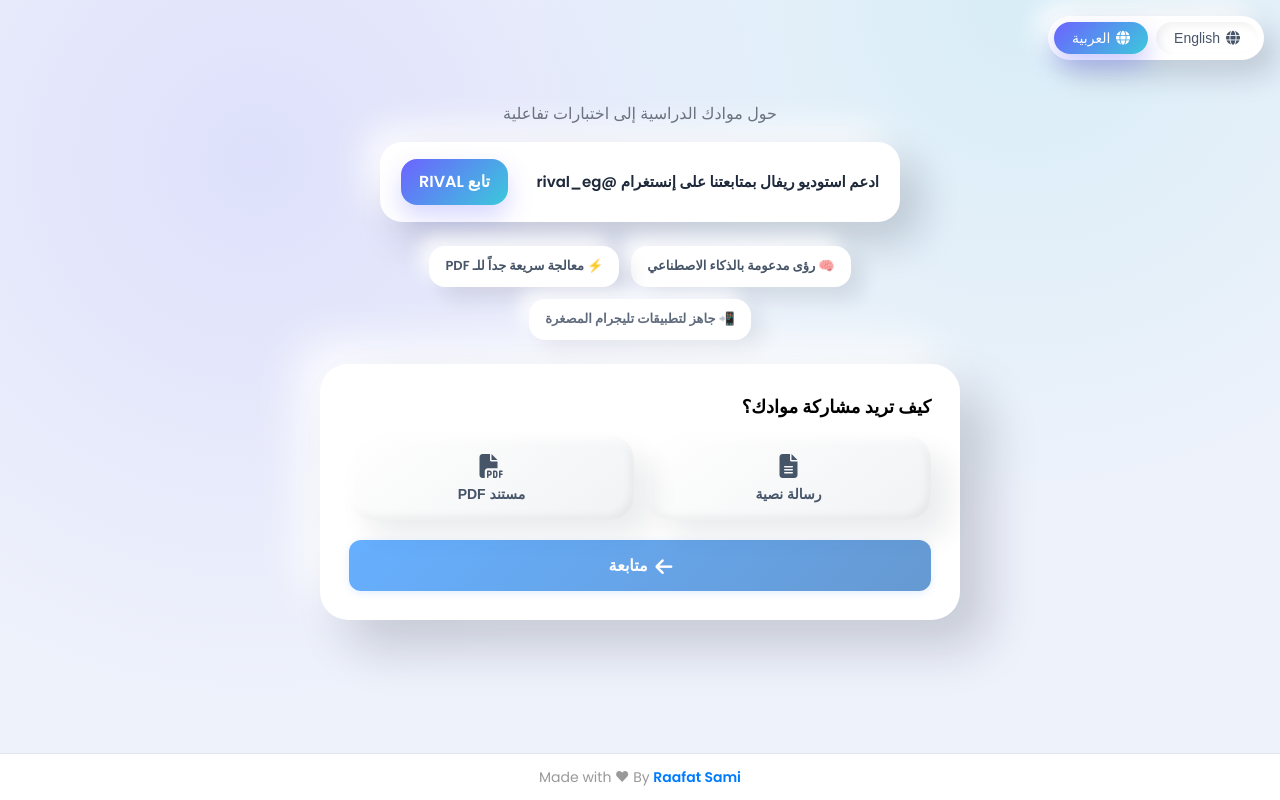
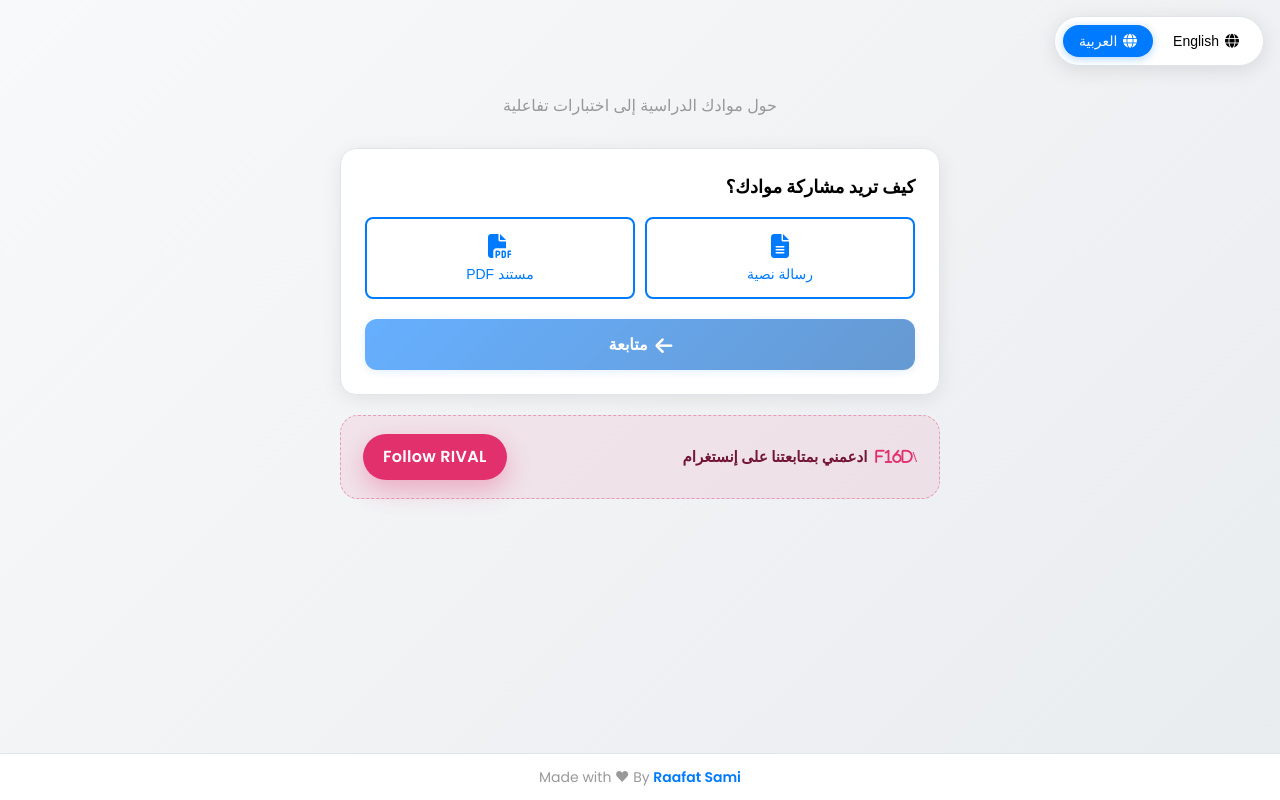
Before and after one commit to RefOoSami001/quiz-mini-app, a Flask app: page / in a window 1280 px wide. Run offline with Flask 3, Linux system fonts and the light colour scheme; some libraries are stand-ins or nearby versions.

Commit message:
Redesign brand-follow banner with Instagram-themed styling and CTA

```diff
--- a/templates/index.html
+++ b/templates/index.html
@@ -21,22 +21,14 @@
             --font-arabic: 'Cairo', 'Segoe UI', Tahoma, Arial, sans-serif;
             --animation-duration: 0.2s;
             --animation-easing: cubic-bezier(0.4, 0, 0.2, 1);
-            --bg-main: #eef2fb;
-            --bg-soft: #ffffff;
-            --shadow-light: rgba(255, 255, 255, 0.85);
-            --shadow-dark: rgba(15, 23, 42, 0.18);
-            --primary-blue: #6c63ff;
-            --accent-cyan: #3bc9db;
         }
 
         body {
             font-family: var(--font-english);
-            background: radial-gradient(circle at 20% 20%, rgba(108,99,255,0.12), transparent 45%),
-                        radial-gradient(circle at 80% 0%, rgba(59,201,219,0.12), transparent 40%),
-                        var(--bg-main);
-            color: #1e293b;
+            background: linear-gradient(135deg, var(--tg-theme-bg-color, #f8f9fa) 0%, var(--tg-theme-secondary-bg-color, #e9ecef) 100%);
+            color: var(--tg-theme-text-color, #212529);
             line-height: 1.6;
-            padding: 24px 16px 140px;
+            padding: 16px;
             min-height: 100vh;
             margin: 0;
             transition: all var(--animation-duration) var(--animation-easing);
@@ -47,7 +39,7 @@
         }
 
         .container {
-            max-width: 640px;
+            max-width: 600px;
             margin: 0 auto;
             animation: fadeInUp 0.6s var(--animation-easing);
         }
@@ -68,12 +60,13 @@
             top: 16px;
             right: 16px;
             z-index: 1000;
-            background: var(--bg-soft);
-            border-radius: 26px;
-            padding: 6px;
-            box-shadow: 14px 14px 30px var(--shadow-dark), -12px -12px 24px var(--shadow-light);
+            background: var(--tg-theme-secondary-bg-color, #ffffff);
+            border-radius: 25px;
+            padding: 8px;
+            box-shadow: 0 4px 20px rgba(0, 0, 0, 0.1);
+            border: 1px solid var(--tg-theme-section-separator-color, #e1e5e9);
             display: flex;
-            gap: 8px;
+            gap: 4px;
             animation: slideInRight 0.5s var(--animation-easing);
         }
 
@@ -89,11 +82,11 @@
         }
 
         .lang-btn {
-            padding: 8px 18px;
+            padding: 8px 16px;
             border: none;
-            border-radius: 18px;
+            border-radius: 20px;
             background: transparent;
-            color: #475569;
+            color: var(--tg-theme-text-color, #000000);
             font-size: 14px;
             font-weight: 500;
             cursor: pointer;
@@ -101,103 +94,51 @@
             display: flex;
             align-items: center;
             gap: 6px;
-            box-shadow: inset 4px 4px 8px rgba(0,0,0,0.05), inset -4px -4px 8px rgba(255,255,255,0.9);
         }
 
         .lang-btn:hover {
-            color: var(--primary-blue);
+            background: var(--tg-theme-button-color, #007bff);
+            color: white;
+            transform: scale(1.05);
         }
 
         .lang-btn.active {
-            background: linear-gradient(135deg, var(--primary-blue), var(--accent-cyan));
+            background: var(--tg-theme-button-color, #007bff);
             color: white;
-            box-shadow: 0 12px 25px rgba(102,99,255,0.35);
+            box-shadow: 0 2px 8px rgba(0, 123, 255, 0.3);
         }
 
         .header {
             text-align: center;
-            margin-bottom: 16px;
+            margin-bottom: 30px;
             animation: fadeInUp 0.8s var(--animation-easing);
         }
 
         .header h1 {
-            font-size: 30px;
-            margin-bottom: 10px;
-            color: #0f172a;
+            font-size: 28px;
+            margin-bottom: 12px;
+            color: #000000;
             font-weight: 700;
-        }
-
-        .header p {
-            color: #6b7280;
-            font-size: 16px;
-        }
-
-        .brand-follow {
-            margin: 0 auto 24px;
-            max-width: 520px;
-            padding: 16px 20px;
-            border-radius: 22px;
-            background: var(--bg-soft);
-            border: 1px solid rgba(255,255,255,0.4);
-            box-shadow: 20px 20px 40px var(--shadow-dark), -15px -15px 35px var(--shadow-light);
             display: flex;
             align-items: center;
-            justify-content: space-between;
+            justify-content: center;
             gap: 12px;
-            flex-wrap: wrap;
-        }
-
-        .brand-follow span {
-            font-size: 15px;
-            font-weight: 600;
-            color: #1e293b;
-        }
-
-        .brand-follow a {
-            background: linear-gradient(135deg, var(--primary-blue), var(--accent-cyan));
-            color: white;
-            padding: 10px 18px;
+        }
+
+        .header p {
+            color: var(--tg-theme-hint-color, #999999);
+            font-size: 16px;
+        }
+
+        .card {
+            background: var(--tg-theme-secondary-bg-color, #ffffff);
             border-radius: 16px;
-            text-decoration: none;
-            font-weight: 600;
-            box-shadow: 0 12px 25px rgba(102,99,255,0.25);
-            transition: transform 0.2s ease;
-        }
-
-        .brand-follow a:hover {
-            transform: translateY(-2px);
-        }
-
-        .value-badges {
-            display: flex;
-            gap: 12px;
-            flex-wrap: wrap;
-            justify-content: center;
-            margin-bottom: 24px;
-        }
-
-        .value-badges .badge {
-            padding: 10px 16px;
-            border-radius: 16px;
-            background: var(--bg-soft);
-            color: #475569;
-            font-weight: 600;
-            font-size: 13px;
-            box-shadow: 12px 12px 20px rgba(15,23,42,0.1), -10px -10px 18px rgba(255,255,255,0.8);
-            display: flex;
-            align-items: center;
-            gap: 6px;
-        }
-
-        .card {
-            background: var(--bg-soft);
-            border-radius: 28px;
-            padding: 28px;
-            margin-bottom: 26px;
-            border: 1px solid rgba(255,255,255,0.35);
-            box-shadow: 28px 28px 50px var(--shadow-dark),
-                        -22px -22px 45px var(--shadow-light);
-            transition: transform 0.35s var(--animation-easing), box-shadow 0.35s var(--animation-easing);
+            padding: 24px;
+            margin-bottom: 20px;
+            border: 1px solid var(--tg-theme-section-separator-color, #e1e5e9);
+            box-shadow: 0 4px 20px rgba(0, 0, 0, 0.08);
+            backdrop-filter: blur(10px);
+            transition: all var(--animation-duration) var(--animation-easing);
             animation: slideInUp 0.5s var(--animation-easing);
         }
 
@@ -211,7 +152,51 @@
                 transform: translateY(0);
             }
         }
-
+        .brand-follow {
+            margin: 0 auto 28px;
+            padding: 18px 22px;
+            border-radius: 18px;
+            border: 1px dashed rgba(225, 48, 108, 0.4);
+            background: rgba(225, 48, 108, 0.08);
+            display: flex;
+            align-items: center;
+            justify-content: space-between;
+            gap: 14px;
+            flex-wrap: wrap;
+        }
+
+        .brand-follow span {
+            font-size: 15px;
+            font-weight: 600;
+            color: #731537;
+            display: flex;
+            gap: 8px;
+            align-items: center;
+        }
+
+        .brand-follow span::before {
+            content: '\\f16d';
+            font-family: 'Font Awesome 6 Free';
+            font-weight: 900;
+            color: #e1306c;
+        }
+
+        .brand-follow a {
+            background: #e1306c;
+            color: #fff;
+            padding: 10px 20px;
+            border-radius: 999px;
+            text-decoration: none;
+            font-weight: 600;
+            letter-spacing: 0.3px;
+            box-shadow: 0 10px 24px rgba(225, 48, 108, 0.3);
+            transition: transform 0.2s ease, box-shadow 0.2s ease;
+        }
+
+        .brand-follow a:hover {
+            transform: translateY(-2px);
+            box-shadow: 0 14px 28px rgba(225, 48, 108, 0.35);
+        }
         .card:hover {
             transform: translateY(-4px) scale(1.02);
             box-shadow: 0 12px 40px rgba(0, 0, 0, 0.15);
@@ -326,38 +316,40 @@
             align-items: center;
             gap: 6px;
             text-align: center;
-            box-shadow: inset 4px 4px 8px rgba(255,255,255,0.85),
-                        inset -4px -4px 8px rgba(0,0,0,0.04),
-                        15px 15px 22px rgba(15,23,42,0.08);
         }
 
         .count-btn i {
             font-size: 18px;
         }
 
-        .count-btn:hover,
+        .count-btn:hover {
+            background: var(--tg-theme-secondary-bg-color, #f8f9fa);
+            transform: translateY(-1px) scale(1.02);
+        }
+
         .count-btn.selected {
-            color: #0f172a;
-            background: linear-gradient(135deg, var(--primary-blue), var(--accent-cyan));
-            box-shadow: 0 12px 24px rgba(102,99,255,0.25);
-            transform: translateY(-1px);
+            background: var(--tg-theme-button-color, #007bff);
+            color: white;
+            border-color: var(--tg-theme-button-color, #007bff);
+            transform: translateY(-1px) scale(1.02);
+            box-shadow: 0 2px 8px rgba(0, 123, 255, 0.3);
         }
 
         .input-type-options {
             display: grid;
             grid-template-columns: 1fr 1fr;
-            gap: 12px;
+            gap: 10px;
             margin-bottom: 20px;
         }
 
         .input-btn {
-            padding: 18px;
-            border-radius: 24px;
-            border: none;
-            background: linear-gradient(145deg, rgba(255,255,255,0.8), rgba(209,213,219,0.3));
-            color: #475569;
+            padding: 15px;
+            border: 2px solid var(--tg-theme-button-color, #007bff);
+            border-radius: 8px;
+            background: transparent;
+            color: var(--tg-theme-button-color, #007bff);
             font-size: 14px;
-            font-weight: 600;
+            font-weight: 500;
             cursor: pointer;
             transition: all var(--animation-duration) var(--animation-easing);
             text-align: center;
@@ -365,21 +357,24 @@
             flex-direction: column;
             align-items: center;
             gap: 8px;
-            box-shadow: inset 4px 4px 8px rgba(255,255,255,0.85),
-                        inset -4px -4px 8px rgba(0,0,0,0.05),
-                        18px 18px 28px rgba(15,23,42,0.08);
         }
 
         .input-btn i {
             font-size: 24px;
         }
 
-        .input-btn:hover,
+        .input-btn:hover {
+            background: var(--tg-theme-button-color, #007bff);
+            color: white;
+            transform: translateY(-2px) scale(1.02);
+            box-shadow: 0 4px 15px rgba(0, 123, 255, 0.3);
+        }
+
         .input-btn.selected {
-            color: #0f172a;
-            background: linear-gradient(135deg, var(--primary-blue), var(--accent-cyan));
-            box-shadow: 0 12px 24px rgba(102,99,255,0.25);
-            transform: translateY(-2px);
+            background: var(--tg-theme-button-color, #007bff);
+            color: white;
+            transform: translateY(-2px) scale(1.02);
+            box-shadow: 0 4px 15px rgba(0, 123, 255, 0.3);
         }
 
         .text-input {
@@ -993,22 +988,7 @@
         <div class="header">
             <br><br><br>
             <p data-en="Transform your study materials into interactive quizzes" data-ar="حول موادك الدراسية إلى اختبارات تفاعلية">Transform your study materials into interactive quizzes</p>
-        </div>
-
-        <div class="brand-follow">
-            <span data-en="Support our creative studio RIVAL by following @rival_eg" data-ar="ادعم استوديو ريفال بمتابعتنا على إنستغرام @rival_eg">
-                Support our creative studio RIVAL by following @rival_eg
-            </span>
-            <a href="https://instagram.com/rival_eg" target="_blank" rel="noopener noreferrer" data-en="Follow RIVAL" data-ar="تابع RIVAL">
-                Follow RIVAL
-            </a>
-        </div>
-
-        <div class="value-badges">
-            <div class="badge" data-en="🧠 AI-powered insights" data-ar="🧠 رؤى مدعومة بالذكاء الاصطناعي">🧠 AI-powered insights</div>
-            <div class="badge" data-en="⚡ Lightning fast PDF parsing" data-ar="⚡ معالجة سريعة جداً للـ PDF">⚡ Lightning fast PDF parsing</div>
-            <div class="badge" data-en="📲 Ready for Telegram mini apps" data-ar="📲 جاهز لتطبيقات تليجرام المصغرة">📲 Ready for Telegram mini apps</div>
-        </div>
+            </div>
 
         <!-- Step 1: Input Method (inline text or PDF) -->
         <div class="card step active" id="step1">
@@ -1052,7 +1032,14 @@
             </button>
             </div>
         </div>
-
+        <div class="brand-follow">
+            <span data-en="Support Us by following @rival_eg" data-ar="ادعمني بمتابعتنا على إنستغرام">
+                Support Us by following @rival_eg
+            </span>
+            <a href="https://instagram.com/rival_eg" target="_blank" rel="noopener noreferrer" data-en="Follow RIVAL" data-ar="Follow RIVAL">
+                Follow RIVAL
+            </a>
+        </div>
         <!-- Step 2: Question Type -->
         <div class="card step" id="step2">
             <div class="step-title" data-en="Choose question type" data-ar="اختر نوع الأسئلة">Choose question type</div>
```
Also changed, not shown: other parts of templates/index.html (+23 -18 lines).
